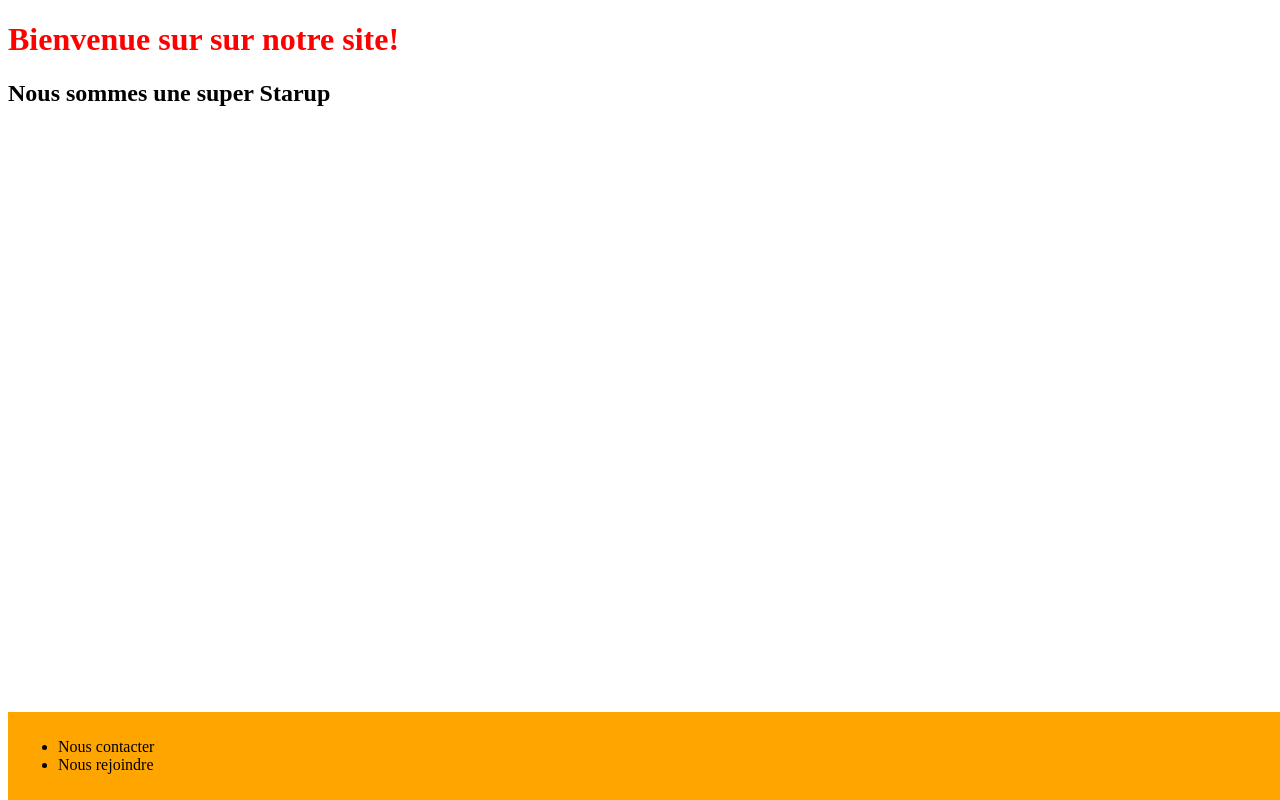
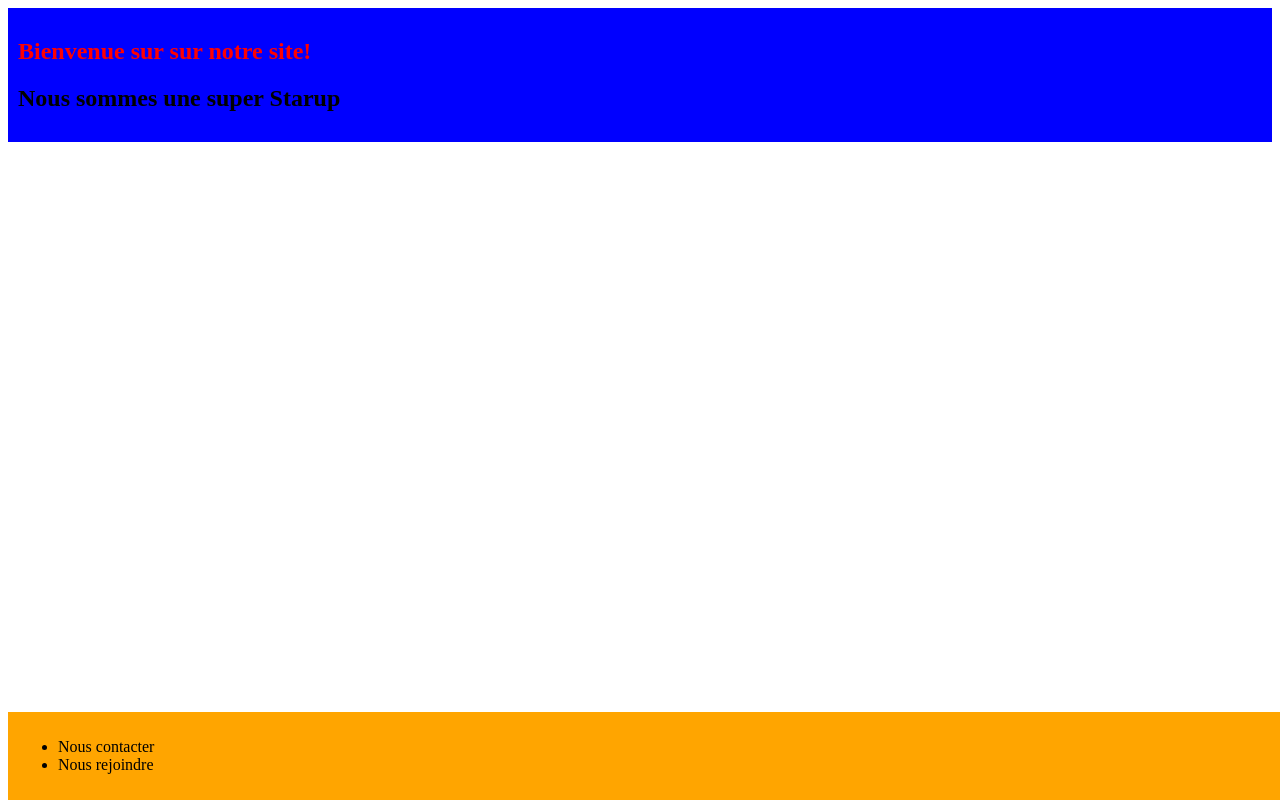
Before and after one commit to borisu-git/site_web_tp, a plain HTML site: page index.html in a window 1280 px wide. Drawn offline with Linux system fonts and the light colour scheme.

Commit message:
Adding blue frame to header

```diff
--- a/index.html
+++ b/index.html
@@ -4,10 +4,20 @@
         <title>TP Finale</title>
     </head>
 
+    <nav>
     <h1 >Bienvenue sur sur notre site!</h1>
     <h2>Nous sommes une super Starup</h2>
+    </nav>
+
     <style type="text/css">
-        h1 {color:red;}
+        nav {background-color:blue;
+            width: 100%;
+            padding: 10px;
+            max-width: calc(100% - 20px);
+            margin: 0px auto;
+            }
+        h1{color: red;}
+
     </style>
 
 
```
